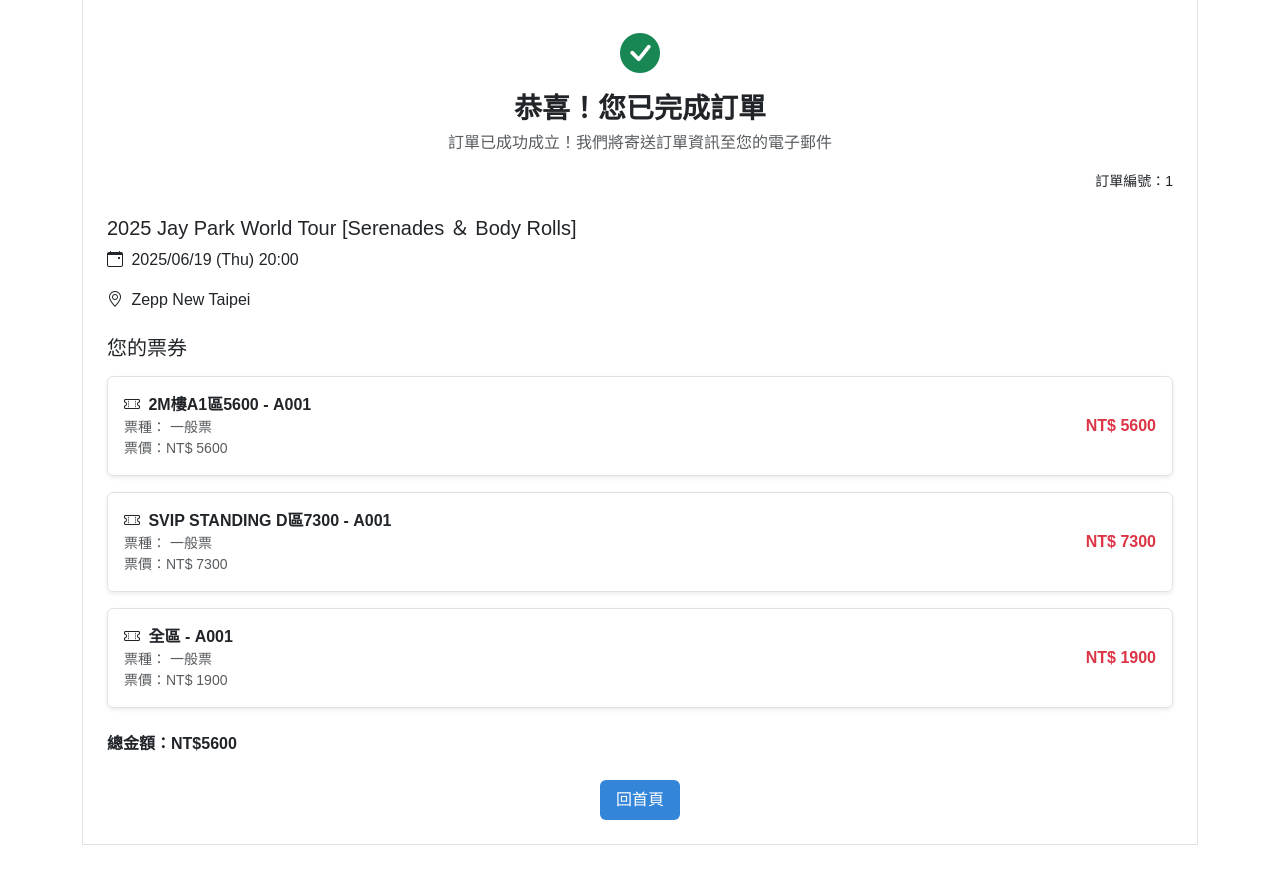
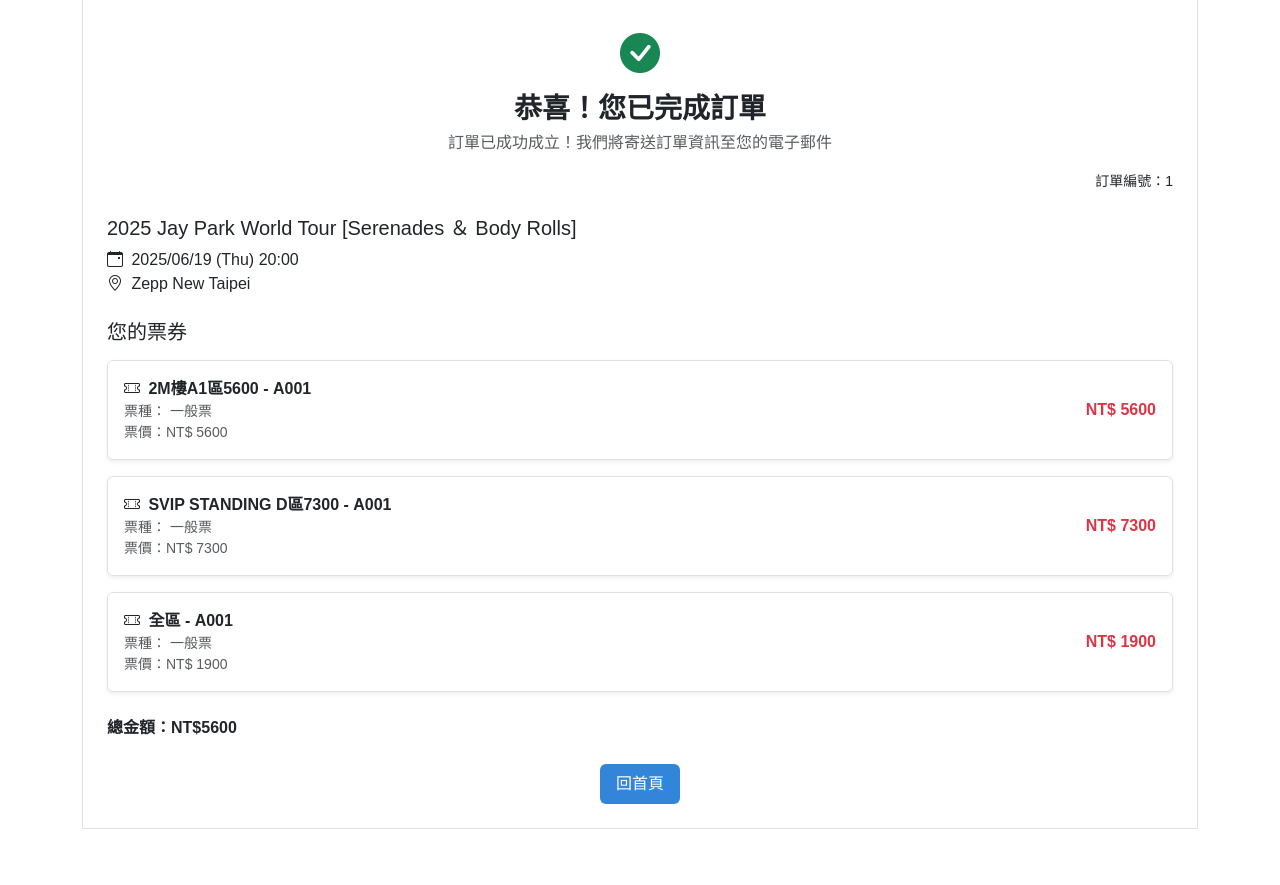
Before and after one commit to Aurororara/ticket-system, a Flask app: template templates/order_complete.html in a window 1280 px wide. Shown: the part 129-1014 px from the top of the page. Run offline with Flask 3, Linux system fonts and the light colour scheme; the template is opened without the code that fills it: values that come from a table or form of the project are taken from there, others are empty; tables that the repository leaves empty hold one stand-in row (values such as "Sample post").

Commit message:
頁面優化

```diff
--- a/static/script.js
+++ b/static/script.js
@@ -57,7 +57,7 @@ document.querySelectorAll('input[name="payment"]').forEach(radio => {
   });
 });
 
-// 信用卡確認付款模擬 跳轉
+// 信用卡付款確認模擬 跳轉
 document.addEventListener('DOMContentLoaded', function () {
   const form = document.getElementById('creditcardForm');
   if (form) {
@@ -101,7 +101,7 @@ document.addEventListener('DOMContentLoaded', function () {
     }
 
 
-    // ➤ 點擊「確認付款」按鈕事件
+    // ➤ 點擊「付款確認」按鈕事件
     document.getElementById('creditcardForm').addEventListener('submit', function (e) {
       e.preventDefault()
       const cardNumber = cardNumberInput.value.trim();
--- a/templates/atm.html
+++ b/templates/atm.html
@@ -1,5 +1,5 @@
 {% extends "layout.html" %}
-{% block title %}確認付款 - NtickeTUB{% endblock %}
+{% block title %}付款確認 - NtickeTUB{% endblock %}
 
 {% block content %}
 <div class="container my-5">
@@ -23,7 +23,7 @@
       </div>
       <div class="step completed">
         <div class="circle">✔</div>
-        <div class="label">確認付款</div>
+        <div class="label">付款確認</div>
       </div>
     </div>
   </div>
--- a/templates/creditcard.html
+++ b/templates/creditcard.html
@@ -23,7 +23,7 @@
       </div>
       <div class="step completed">
         <div class="circle">✔</div>
-        <div class="label">確認付款</div>
+        <div class="label">付款確認</div>
       </div>
     </div>
   </div>
--- a/templates/order_complete.html
+++ b/templates/order_complete.html
@@ -15,14 +15,14 @@
     <!-- 訂單資訊 -->
     <div class="text-start my-4">
       <h5>{{ show.show_name if show else '未找到節目' }}</h5>
-      <p>
+      <div>
         <i class="bi bi-calendar-event me-1"></i>
         {{ game.game_date.strftime('%Y/%m/%d') }} ({{ game.game_date.strftime('%a') }}) {{ game.game_time.strftime('%H:%M') }}
-      </p>
-      <p>
+      </div>
+      <div>
         <i class="bi bi-geo-alt me-1"></i>
         {{ location.loc_name if location else '未知地點' }}
-      </p>
+      </div>
     </div>
 
     <!-- 票券區 -->
--- a/templates/select_area.html
+++ b/templates/select_area.html
@@ -36,7 +36,7 @@
     </div>
       <div class="step">
       <div class="circle">4</div>
-      <div class="label">確認付款</div>
+      <div class="label">付款確認</div>
     </div>
   </div>
 </div>
--- a/templates/select_payment.html
+++ b/templates/select_payment.html
@@ -31,7 +31,7 @@
       </div>
       <div class="step">
         <div class="circle">4</div>
-        <div class="label">確認付款</div>
+        <div class="label">付款確認</div>
       </div>
     </div>
   </div>
--- a/templates/select_type.html
+++ b/templates/select_type.html
@@ -31,7 +31,7 @@
         </div>
         <div class="step">
           <div class="circle">4</div>
-          <div class="label">確認付款</div>
+          <div class="label">付款確認</div>
         </div>
       </div>
     </div>
```
